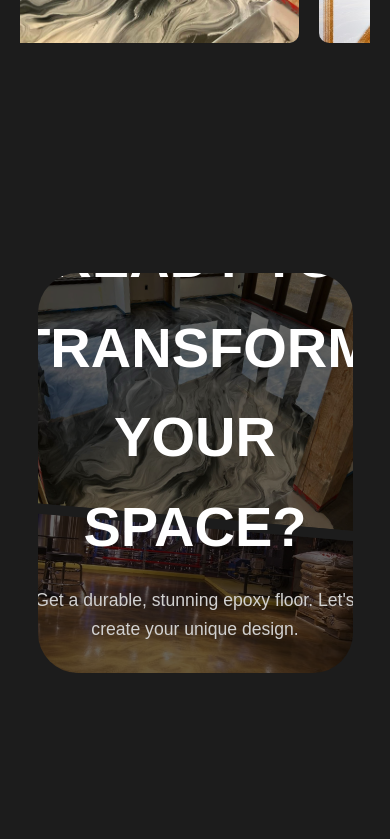
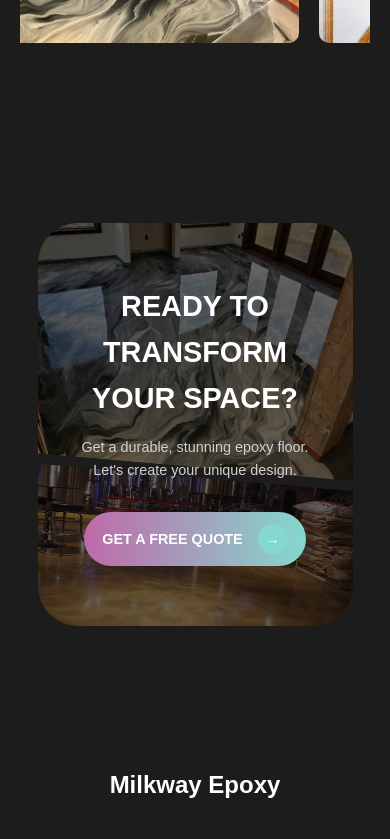
Before and after one commit to celalzamanoglu/epoxy-flooring, a Next.js app: page / in a window 390 px wide. Shown: the part 10920-11759 px from the top of the page. Built offline with nearby package versions, Linux system fonts and the light colour scheme.

Commit message:
fix: responsive cta section

```diff
--- a/src/components/CtaSection.module.css
+++ b/src/components/CtaSection.module.css
@@ -87,3 +87,37 @@
 .ctaButton:hover .arrowIcon {
     transform: translateX(5px);
 }
+
+@media (max-width: 768px) {
+  .ctaSection {
+    padding: 100px 20px;
+  }
+
+  .backgroundContainer {
+    height: auto;
+    padding: 60px 30px;
+  }
+
+  .content h2 {
+    font-size: 2.2rem;
+  }
+
+  .content p {
+    font-size: 1rem;
+  }
+
+  .ctaButton {
+    font-size: 0.9rem;
+    padding: 12px 18px;
+  }
+}
+
+@media (max-width: 480px) {
+  .content h2 {
+    font-size: 1.8rem;
+  }
+
+  .content p {
+    font-size: 0.9rem;
+  }
+}
```
